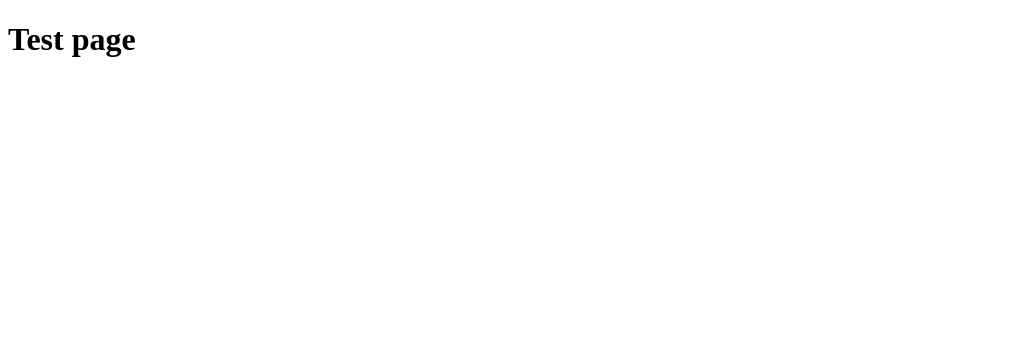
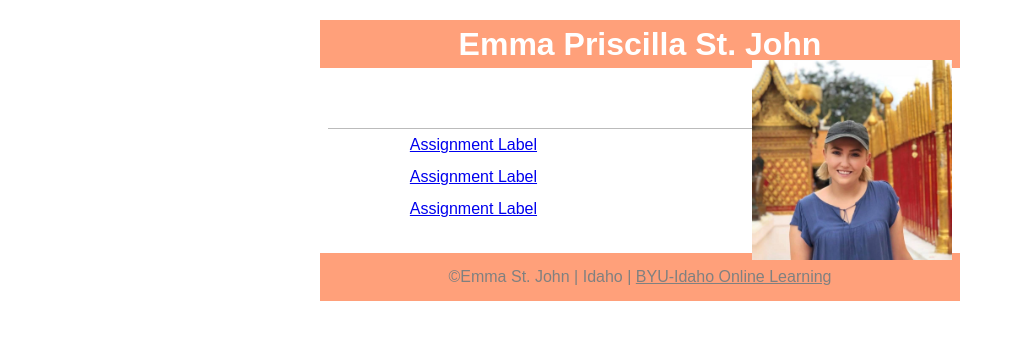
Before and after one commit to estjohn79/estjohn79.github.io, a plain HTML site: page index.html in a window 1280 px wide. Shown: the whole page, without its empty margins (0-1015 px from the left). Drawn offline with Linux system fonts and the light colour scheme.

Commit message:
updates with bb

```diff
--- /dev/null
+++ b/css/main.css
@@ -0,0 +1,38 @@
+* {
+margin: 0;
+padding: 0;
+box-sizing: border-box;
+}
+body {
+    font-size: 16px;
+    line-height: 32px;
+    font-family: Ubuntu, sans-serif;
+    color: white ;
+}
+h1 {
+    font-size: 2rem;
+    color: white;
+}
+h2 {
+    font-size: 1rem;
+    text-align: center;
+    border-bottom: 1px solid #bbb;
+}
+header, main, footer {
+    margin: 1.25rem auto;
+    padding: .5rem;
+    max-width: 40rem;
+}
+header, footer, footer a {
+    text-align: center;
+    background-color: lightsalmon;
+    color: grey;
+}
+header img {
+    width: 200px;
+    height: auto;
+    float: right;
+}
+footer {
+    font-size: 1rem;
+}
--- a/index.html
+++ b/index.html
@@ -1,7 +1,30 @@
 <!DOCTYPE html>
-<html>
-    <Head>
-        <title>test page</title>
-    <body><h1>Test page</h1></body>
-    </Head>
+<html lang="en-us">
+
+<head>
+    <meta charset="utf-8">
+    <meta name="viewport" content="width=device-width, initial-scale=1,maximum-scale=1">
+    <title>CIT 230 Assignment Portal | Emma St. John | BYU-Idaho</title>
+    <meta name="description" content="Assignment portal page for Emma St. John a student in CIT 230: Web Front-End Development at BYU-Idaho">
+    <link rel="stylesheet" href="css/main.css">
+
+<body>
+    <header>
+        <h1>Emma Priscilla St. John</h1>
+        <img src="images/newprofilepic.jpg" alt="My Profile Picture">
+    </header>
+    <main>
+        <h2>CIT 230-Assignment Portal</h2>
+        <ul>
+            <li>Lesson ##: <a href="#">Assignment Label</a></li>
+            <li>Lesson ##: <a href="#">Assignment Label</a></li>
+            <li>Lesson ##: <a href="#">Assignment Label</a></li>
+        </ul>
+    </main>
+    <footer>
+        <p>&copy;Emma St. John | Idaho | <a href="http://www.byui.edu/online">BYU-Idaho Online Learning</a></p>
+    </footer>
+</body>
+</head>
+
 </html>
```
Also changed, not shown: images/newprofilepic.jpg (added).
